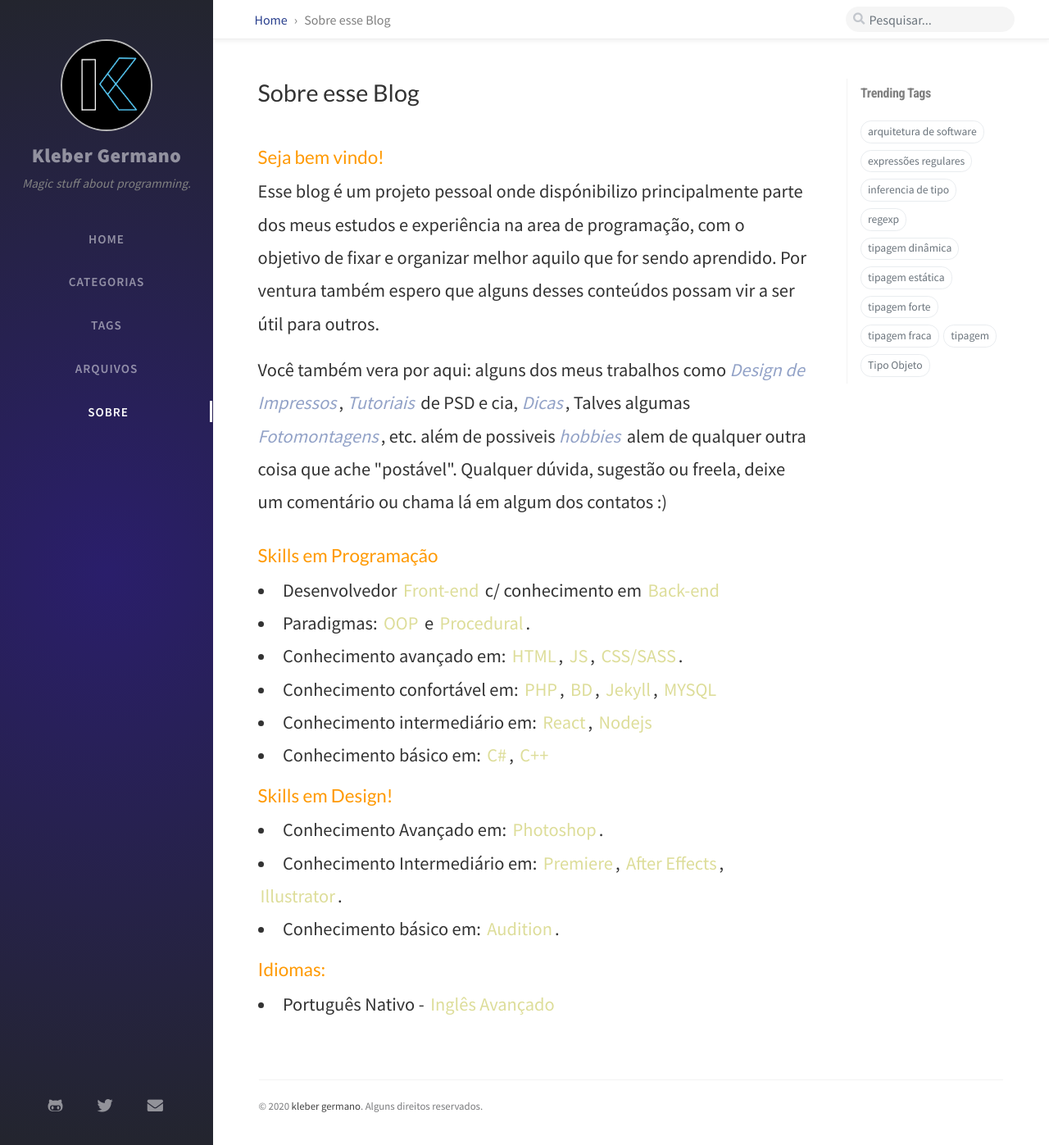
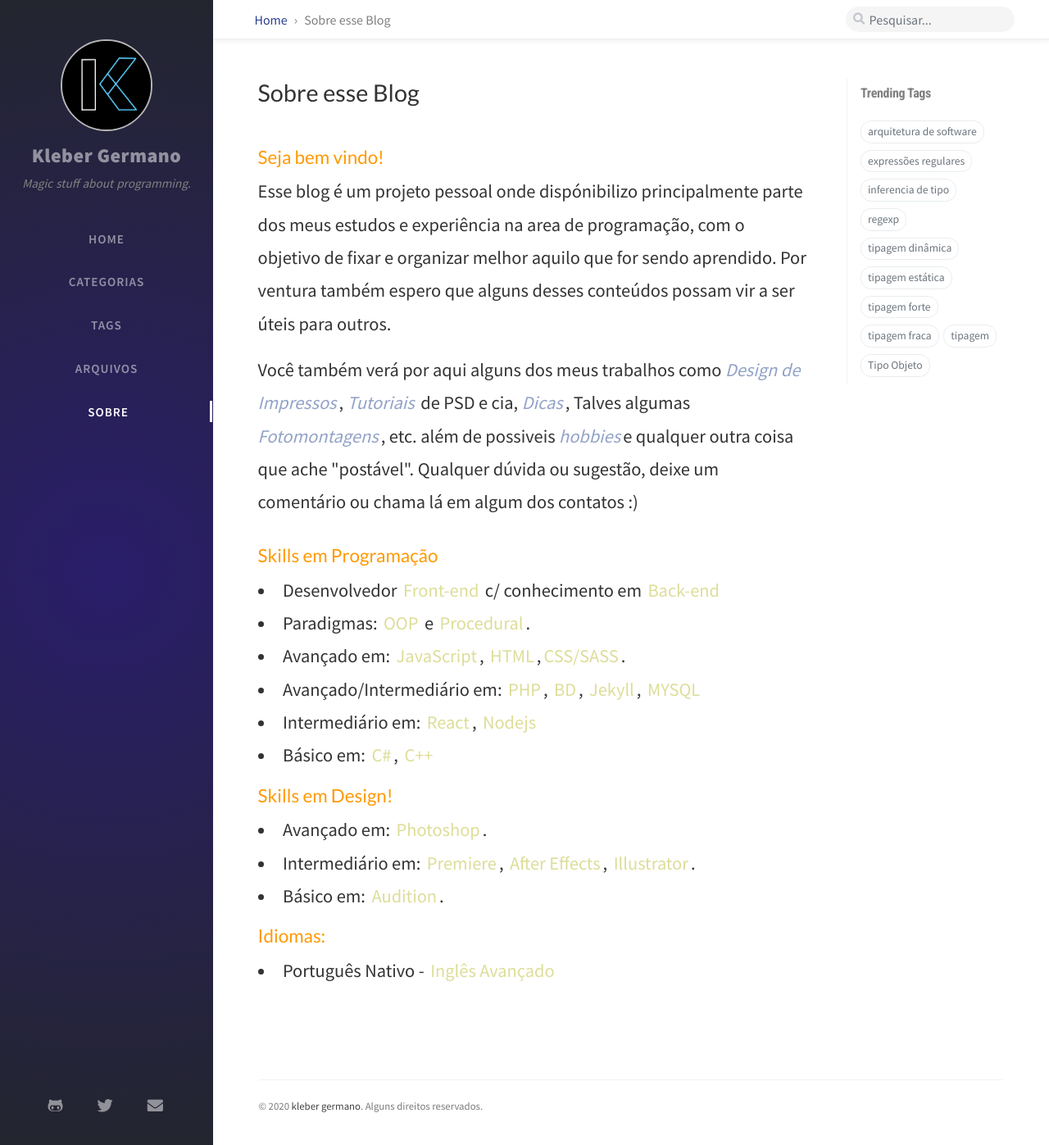
Before and after one commit to klebergermano/klebergermano.github.io, a Jekyll site: the page built from tabs/about.md, in a window 1280 px wide and 1397 px high. Shown: the whole window at 82% size. Built offline with Jekyll 4.4.1, drawn with Linux system fonts in a browser that asks for light colours; nearby versions of some CDN libraries; comment, search, counter and statistics services are not loaded.

Commit message:
ajuster página sobre

```diff
--- a/tabs/about.md
+++ b/tabs/about.md
@@ -10,30 +10,30 @@ title: Sobre esse Blog
 <div id='page_about'>
 <h2 >Seja bem vindo!</h2>
 <p>Esse blog é um projeto pessoal onde dispónibilizo
-principalmente parte dos meus estudos e experiência na area de programação, com o objetivo de fixar e organizar melhor aquilo que for sendo aprendido. Por ventura também espero que alguns desses conteúdos possam vir a ser útil para outros.</p>
+principalmente parte dos meus estudos e experiência na area de programação, com o objetivo de fixar e organizar melhor aquilo que for sendo aprendido. Por ventura também espero que alguns desses conteúdos possam vir a ser úteis para outros.</p>
 
 <p>
-Você também vera por aqui: alguns dos meus trabalhos como <em>Design de Impressos</em>, <em>Tutoriais</em> de PSD e cia, <em>Dicas</em>, Talves algumas <em>Fotomontagens</em>, etc. além de possiveis <em>hobbies</em> alem de qualquer outra coisa que ache "postável".
+Você também verá por aqui alguns dos meus trabalhos como <em>Design de Impressos</em>, <em>Tutoriais</em> de PSD e cia, <em>Dicas</em>, Talves algumas <em>Fotomontagens</em>, etc. além de possiveis <em>hobbies</em>e qualquer outra coisa que ache "postável".
 
-Qualquer dúvida, sugestão ou freela, deixe um comentário ou chama lá em algum dos contatos :)
+Qualquer dúvida ou sugestão, deixe um comentário ou chama lá em algum dos contatos :)
 
 </p>
 <h2>Skills em Programação</h2>
 <li>Desenvolvedor <span>Front-end</span> c/ conhecimento em <span>Back-end</span> </li>
 
 <li>Paradigmas: <span>OOP</span> e <span>Procedural</span>.</li>
-<li>Conhecimento avançado em: <span>HTML</span>, <span>JS</span>, <span>CSS/SASS</span>.</li>
+<li>Avançado em:  <span>JavaScript</span>, <span>HTML</span>,<span>CSS/SASS</span>.</li>
 
-<li>Conhecimento confortável em:  <span>PHP</span>, <span>BD</span>, <span>Jekyll</span>,  <span>MYSQL</span></li>
+<li>Avançado/Intermediário em:  <span>PHP</span>, <span>BD</span>, <span>Jekyll</span>,  <span>MYSQL</span></li>
 <li>
-Conhecimento intermediário em: <span>React</span>, <span>Nodejs</span>
+Intermediário em: <span>React</span>, <span>Nodejs</span>
 </li>
-<li>Conhecimento básico em: <span>C#</span>, <span>C++</span> </li>
+<li>Básico em: <span>C#</span>, <span>C++</span> </li>
 
 <h2>Skills em Design!</h2>
-<li>Conhecimento Avançado em: <span>Photoshop</span>.</li>
-<li>Conhecimento Intermediário em: <span>Premiere</span>, <span>After Effects</span>, <span>Illustrator</span>.
-<li>Conhecimento básico em: <span>Audition</span>.
+<li>Avançado em: <span>Photoshop</span>.</li>
+<li>Intermediário em: <span>Premiere</span>, <span>After Effects</span>, <span>Illustrator</span>.
+<li>Básico em: <span>Audition</span>.
 </li>
 <h2>Idiomas:</h2>
 <li>
```
